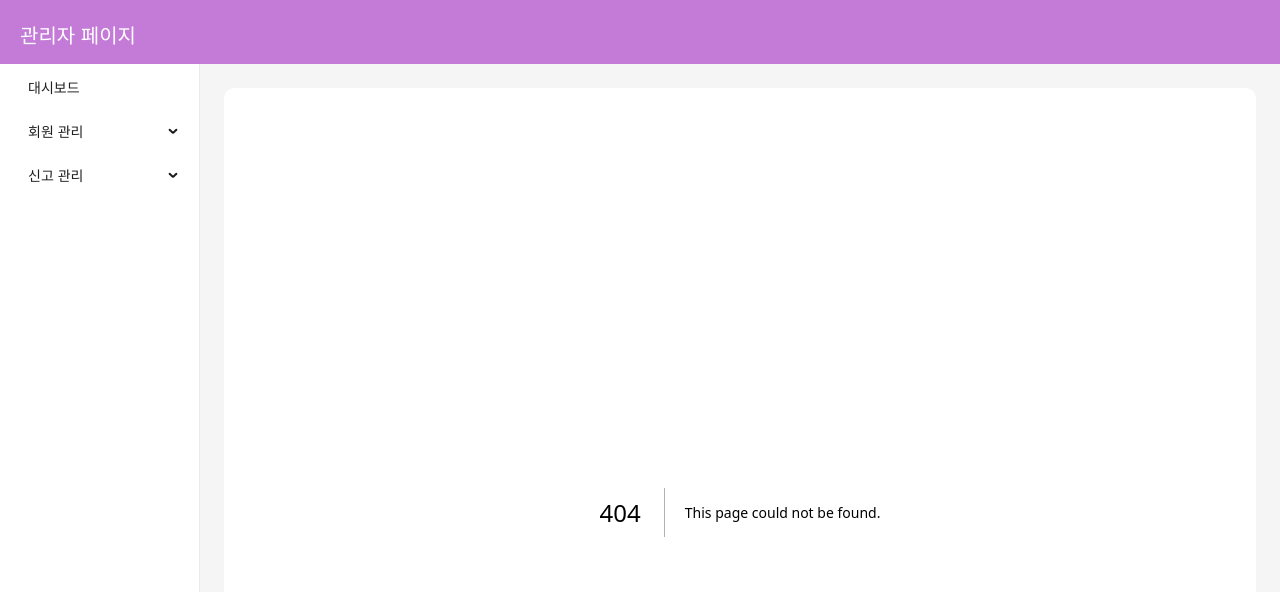
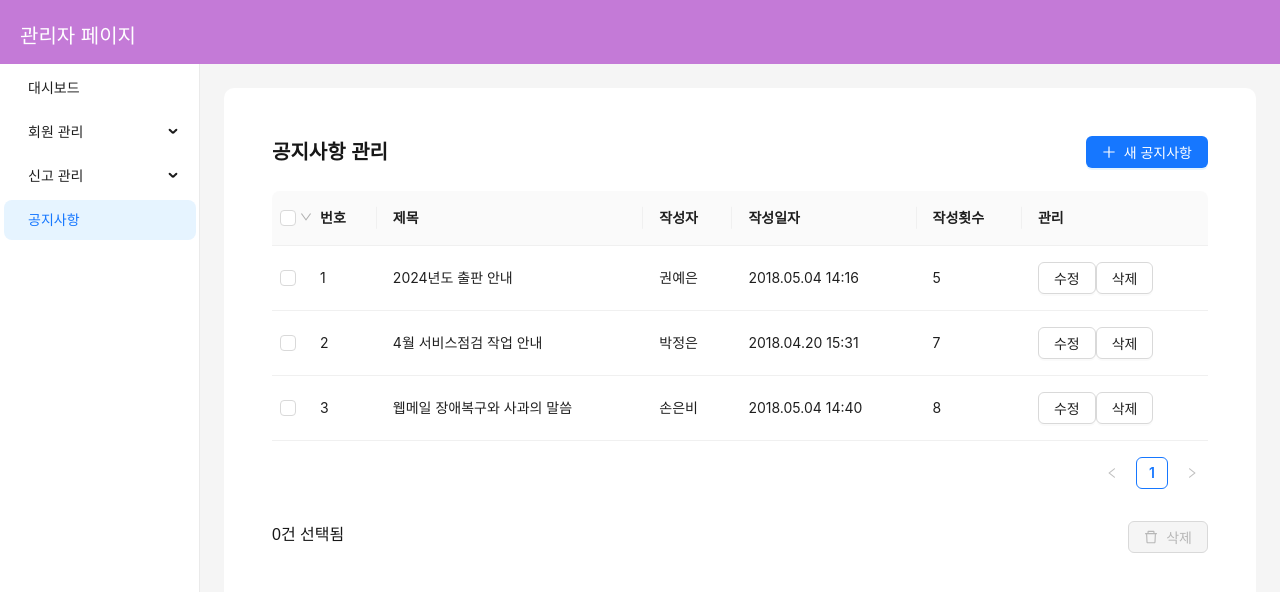
Before and after one commit to ItdaHub/admin-page, a Next.js app: page /notice in a window 1280 px wide. Before the commit this address had no page. Shown: the top 592 px of the page. Built offline with nearby package versions, Linux system fonts and the light colour scheme.

Commit message:
Fix: 공지사항 틀 잡기

```diff
--- /dev/null
+++ b/src/features/Notice/index.tsx
@@ -0,0 +1,139 @@
+// pages/notice-manage.tsx
+import { useState } from "react";
+import { Table, Button } from "antd";
+import type { ColumnsType } from "antd/es/table";
+import { PlusOutlined, DeleteOutlined } from "@ant-design/icons";
+import { NoticeStyled } from "./styled";
+import clsx from "clsx";
+
+interface Notice {
+  id: string;
+  number: number;
+  title: string;
+  author: string;
+  date: string;
+  views: number;
+}
+
+const data: Notice[] = [
+  {
+    id: "1",
+    number: 1,
+    title: "2024년도 출판 안내",
+
+    author: "권예은",
+    date: "2018.05.04 14:16",
+    views: 5,
+  },
+  {
+    id: "2",
+    number: 2,
+    title: "4월 서비스점검 작업 안내",
+    author: "박정은",
+    date: "2018.04.20 15:31",
+    views: 7,
+  },
+  {
+    id: "3",
+    number: 3,
+    title: "웹메일 장애복구와 사과의 말씀",
+    author: "손은비",
+    date: "2018.05.04 14:40",
+    views: 8,
+  },
+];
+
+const NoticeManage = () => {
+  const [selectedRowKeys, setSelectedRowKeys] = useState<React.Key[]>([]);
+
+  const onSelectChange = (newSelectedRowKeys: React.Key[]) => {
+    console.log("selectedRowKeys changed: ", newSelectedRowKeys);
+    setSelectedRowKeys(newSelectedRowKeys);
+  };
+
+  const rowSelection = {
+    selectedRowKeys,
+    onChange: onSelectChange,
+    selections: [
+      Table.SELECTION_ALL,
+      Table.SELECTION_INVERT,
+      Table.SELECTION_NONE,
+    ],
+  };
+
+  const columns: ColumnsType<Notice> = [
+    {
+      title: "번호",
+      dataIndex: "number",
+    },
+    {
+      title: "제목",
+      dataIndex: "title",
+    },
+    {
+      title: "작성자",
+      dataIndex: "author",
+    },
+    {
+      title: "작성일자",
+      dataIndex: "date",
+    },
+    {
+      title: "작성횟수",
+      dataIndex: "views",
+    },
+    {
+      key: "setting",
+      title: "관리",
+      render: (data: any) => {
+        console.log(data, "asd");
+        return (
+          <>
+            <Button>수정</Button>
+            <Button>삭제</Button>
+          </>
+        );
+      },
+    },
+  ];
+
+  return (
+    <NoticeStyled className={clsx("notice-wrap")}>
+      <div className="notice-box">
+        <h2 className="notice-title">공지사항 관리</h2>
+        <Button type="primary" icon={<PlusOutlined />}>
+          새 공지사항
+        </Button>
+      </div>
+
+      <Table
+        columns={columns}
+        dataSource={data}
+        pagination={{ pageSize: 5 }}
+        rowKey="id"
+        // bordered
+        showHeader={true}
+        rowSelection={rowSelection}
+      />
+
+      <div
+        style={{
+          display: "flex",
+          justifyContent: "space-between",
+          marginTop: 16,
+        }}
+      >
+        <div>{selectedRowKeys.length}건 선택됨</div>
+        <Button
+          danger
+          icon={<DeleteOutlined />}
+          disabled={selectedRowKeys.length === 0}
+        >
+          삭제
+        </Button>
+      </div>
+    </NoticeStyled>
+  );
+};
+
+export default NoticeManage;
--- /dev/null
+++ b/src/features/Notice/styled.ts
@@ -0,0 +1,19 @@
+import styled from "styled-components";
+
+export const NoticeStyled = styled.div`
+  &.notice-wrap {
+    padding: 24px;
+
+    .notice-box {
+      display: flex;
+      justify-content: space-between;
+      margin-bottom: 16px;
+
+      .notice-title {
+        font-size: 20px;
+        font-weight: bolder;
+        margin-bottom: 10px;
+      }
+    }
+  }
+`;
--- /dev/null
+++ b/src/pages/notice/index.tsx
@@ -0,0 +1,6 @@
+import NoticeManage from "@/features/Notice";
+
+const Notice = () => {
+  return <NoticeManage />;
+};
+export default Notice;
--- a/src/utill/createSideMenu.tsx
+++ b/src/utill/createSideMenu.tsx
@@ -56,4 +56,8 @@ export const sidebarMenus = createSidebarMenus([
       },
     ],
   },
+  {
+    key: "/notice",
+    label: "공지사항",
+  },
 ]);
```
Also changed, not shown: src/components/ReportManagement/index.tsx (+54 -1 lines).
